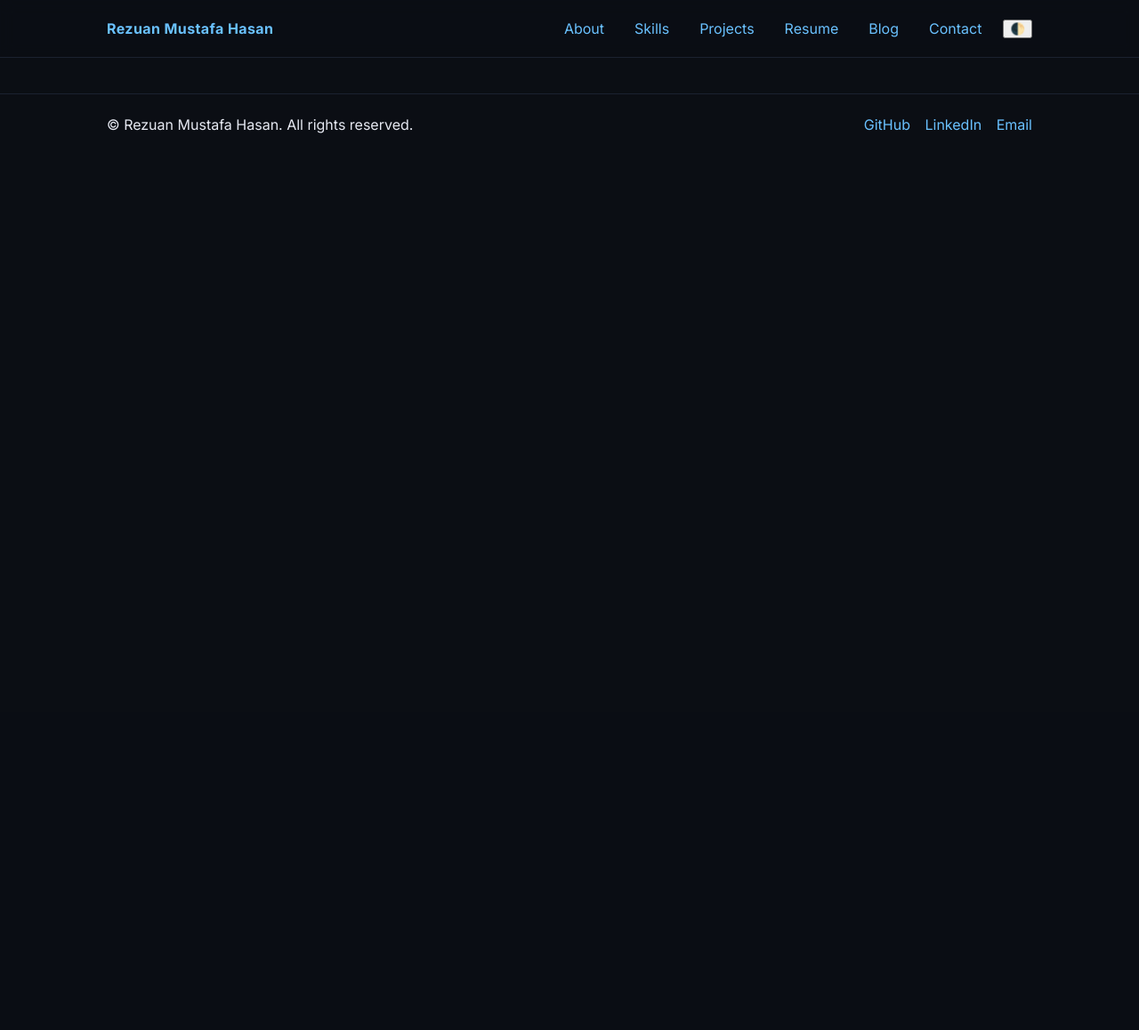
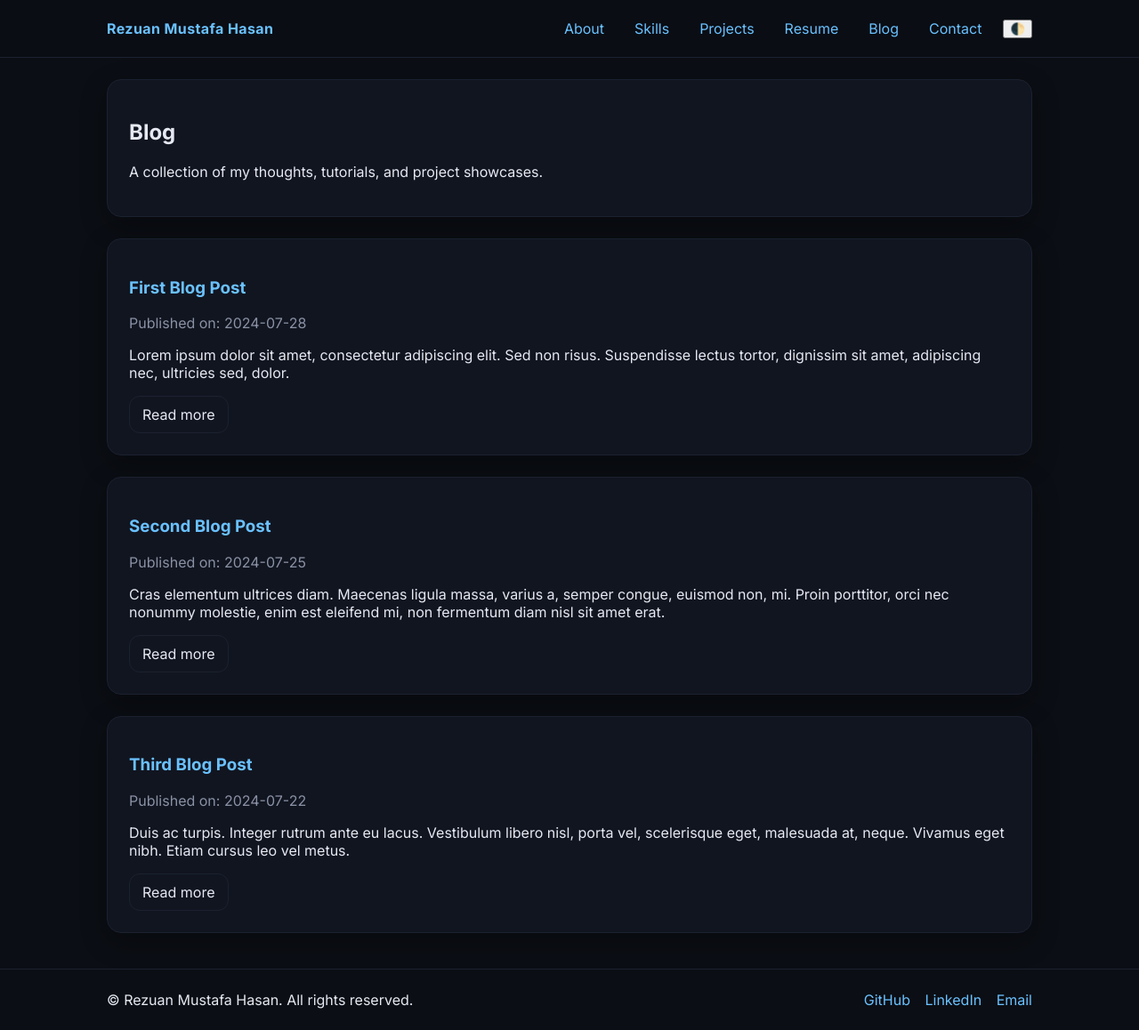
Before and after one commit to RezuanMustafaHasan/ppp, a PHP site: page /blog.php in a window 1280 px wide. Shown: the whole page at 89% size. Before the commit the page ends 150 px from the top, so only its background shows below. Run offline with PHP 8.4, Linux system fonts and the light colour scheme.

Commit message:
feat: Design blog page with hardcoded posts
- Adds a main container and title to the blog page.
- Populates the blog page with three hardcoded blog posts.
- Uses existing CSS classes to ensure a consistent look and feel with the rest of the site.

```diff
--- a/blog.php
+++ b/blog.php
@@ -1,3 +1,29 @@
 <?php include __DIR__ . '/inc/head.php'; ?>
+<main id="top" class="container">
+  <section class="card">
+    <h1>Blog</h1>
+    <p>A collection of my thoughts, tutorials, and project showcases.</p>
+  </section>
 
+  <section class="card">
+    <h3><a href="#">First Blog Post</a></h3>
+    <p class="muted">Published on: 2024-07-28</p>
+    <p>Lorem ipsum dolor sit amet, consectetur adipiscing elit. Sed non risus. Suspendisse lectus tortor, dignissim sit amet, adipiscing nec, ultricies sed, dolor.</p>
+    <a href="#" class="btn">Read more</a>
+  </section>
+
+  <section class="card">
+    <h3><a href="#">Second Blog Post</a></h3>
+    <p class="muted">Published on: 2024-07-25</p>
+    <p>Cras elementum ultrices diam. Maecenas ligula massa, varius a, semper congue, euismod non, mi. Proin porttitor, orci nec nonummy molestie, enim est eleifend mi, non fermentum diam nisl sit amet erat.</p>
+    <a href="#" class="btn">Read more</a>
+  </section>
+
+  <section class="card">
+    <h3><a href="#">Third Blog Post</a></h3>
+    <p class="muted">Published on: 2024-07-22</p>
+    <p>Duis ac turpis. Integer rutrum ante eu lacus. Vestibulum libero nisl, porta vel, scelerisque eget, malesuada at, neque. Vivamus eget nibh. Etiam cursus leo vel metus.</p>
+    <a href="#" class="btn">Read more</a>
+  </section>
+</main>
 <?php include __DIR__ . '/inc/foot.php'; ?>
```
